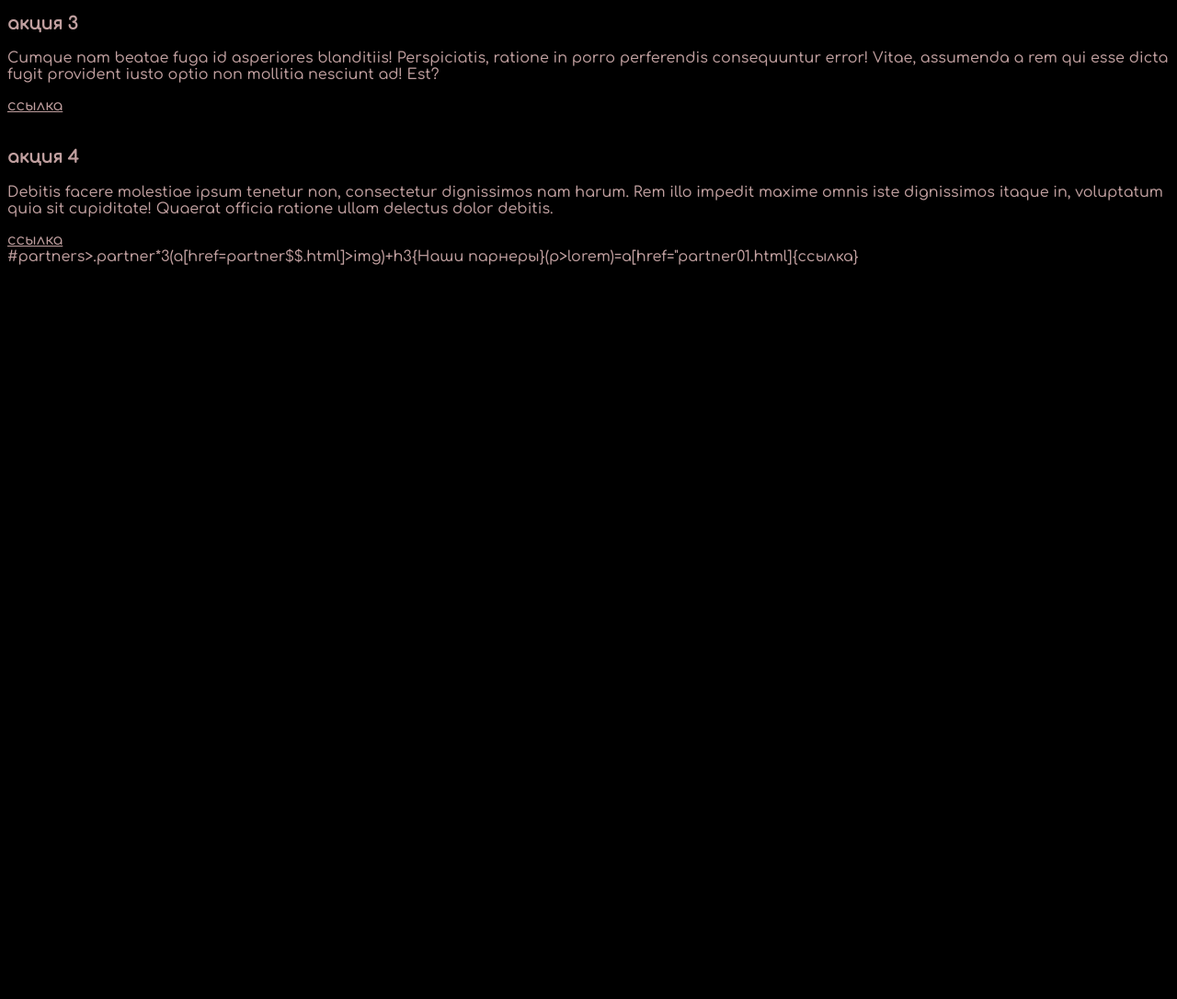
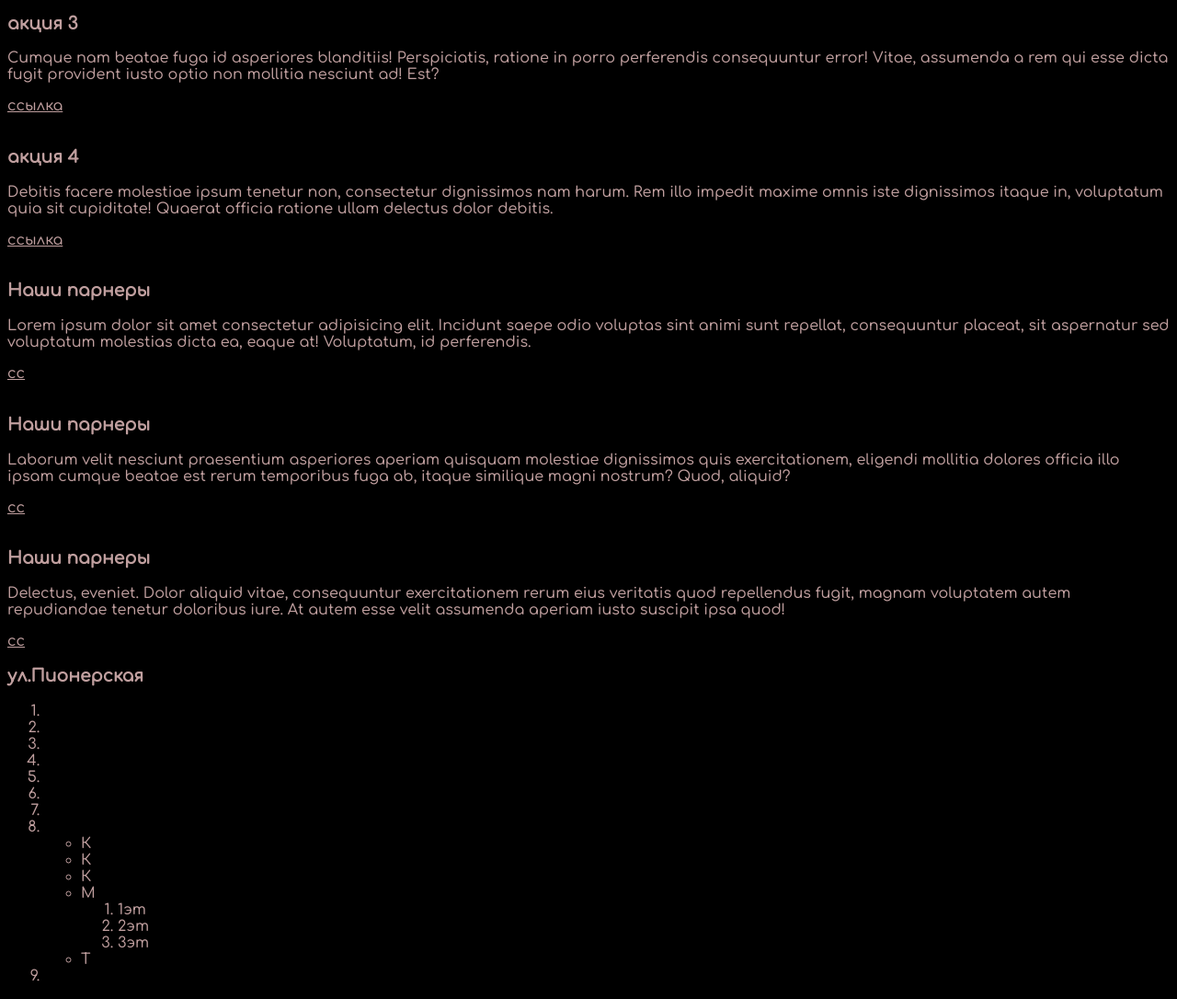
Before and after one commit to Kate100989/LOCALHOST, a plain HTML site: page index.html in a window 1280 px wide. Shown: the part 624-1710 px from the top of the page at 92% size. Before the commit the page ends 920 px from the top, so only its background shows below. Drawn offline with Linux system fonts and the light colour scheme.

Commit message:
списки

```diff
--- a/index.html
+++ b/index.html
@@ -46,6 +46,51 @@
             <a href="action04.html">ссылка</a>
         </div>
     </div>
-#partners>.partner*3(a[href=partner$$.html]>img)+h3{Наши парнеры}(p>lorem)=a[href="partner01.html]{ссылка}
+<div id="partners">
+    <div class="partner">
+        <a href="partner01.html"><img src="" alt=""></a>
+        <h3>Наши парнеры</h3>
+        <p>Lorem ipsum dolor sit amet consectetur adipisicing elit. Incidunt saepe odio voluptas sint animi sunt repellat, consequuntur placeat, sit aspernatur sed voluptatum molestias dicta ea, eaque at! Voluptatum, id perferendis.</p>
+        <a href="partner01.html">cc</a>
+    </div>
+    <div class="partner">
+        <a href="partner02.html"><img src="" alt=""></a>
+        <h3>Наши парнеры</h3>
+        <p>Laborum velit nesciunt praesentium asperiores aperiam quisquam molestiae dignissimos quis exercitationem, eligendi mollitia dolores officia illo ipsam cumque beatae est rerum temporibus fuga ab, itaque similique magni nostrum? Quod, aliquid?</p>
+        <a href="partner01.html">cc</a>
+    </div>
+    <div class="partner">
+        <a href="partner03.html"><img src="" alt=""></a>
+        <h3>Наши парнеры</h3>
+        <p>Delectus, eveniet. Dolor aliquid vitae, consequuntur exercitationem rerum eius veritatis quod repellendus fugit, magnam voluptatem autem repudiandae tenetur doloribus iure. At autem esse velit assumenda aperiam iusto suscipit ipsa quod!</p>
+        <a href="partner01.html">cc</a>
+    </div>
+</div>
+<h3>ул.Пионерская</h3>
+<ol>
+<li></li>
+<li></li>
+<li></li>
+<li></li>
+<li></li>
+<li></li>
+<li></li>
+<li></li>
+<ul>
+  <li>К</li>
+  <li>К</li>
+  <li>К</li>
+  <li>М
+        <ol>
+        <li>1эт</li>
+        <li>2эт</li>
+        <li>3эт</li>
+        </ol>
+  </li>
+  <li>Т</li>
+</ul>
+<li></li>
+</ol>
+
 </body>
 </html>
```
